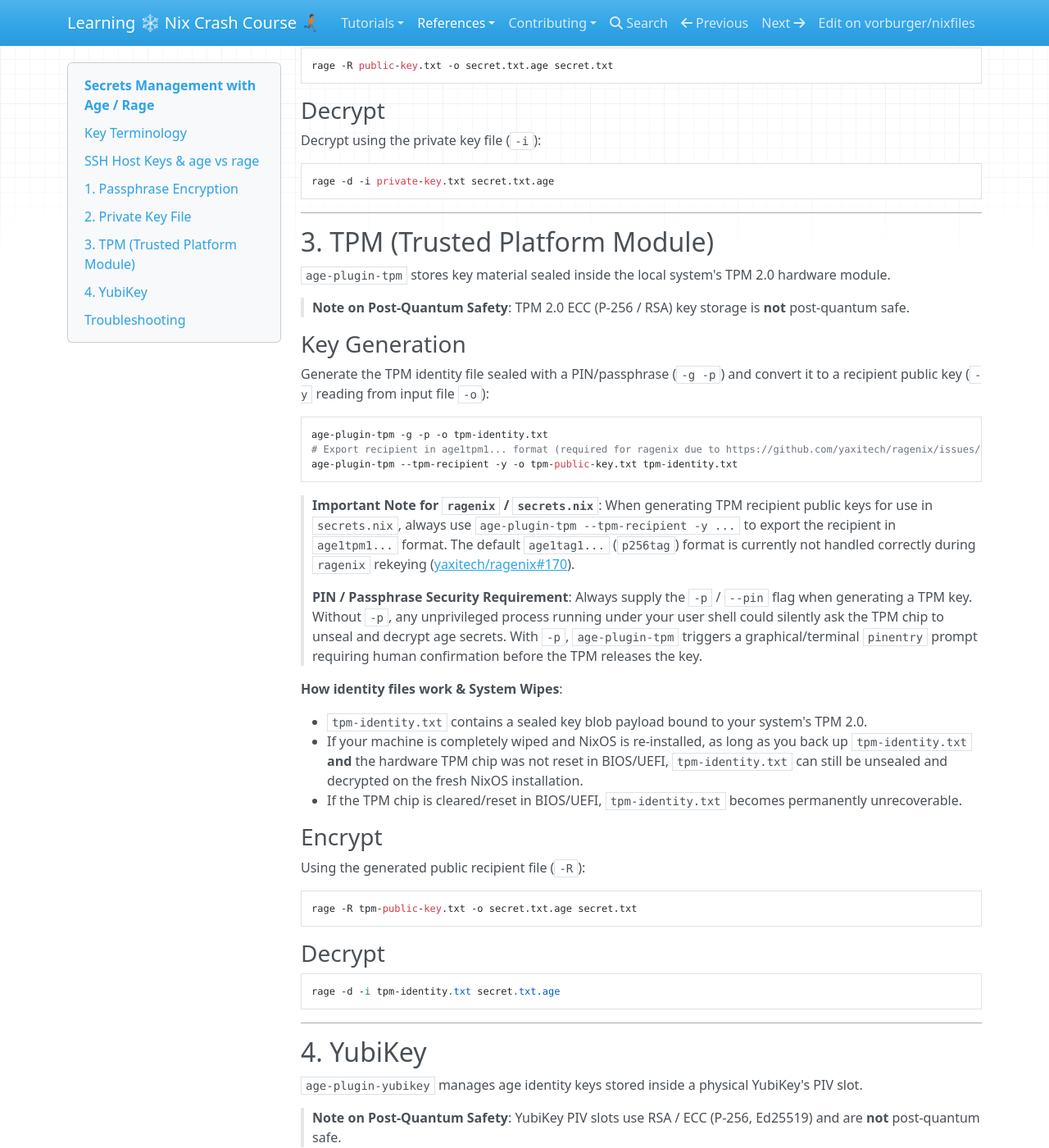
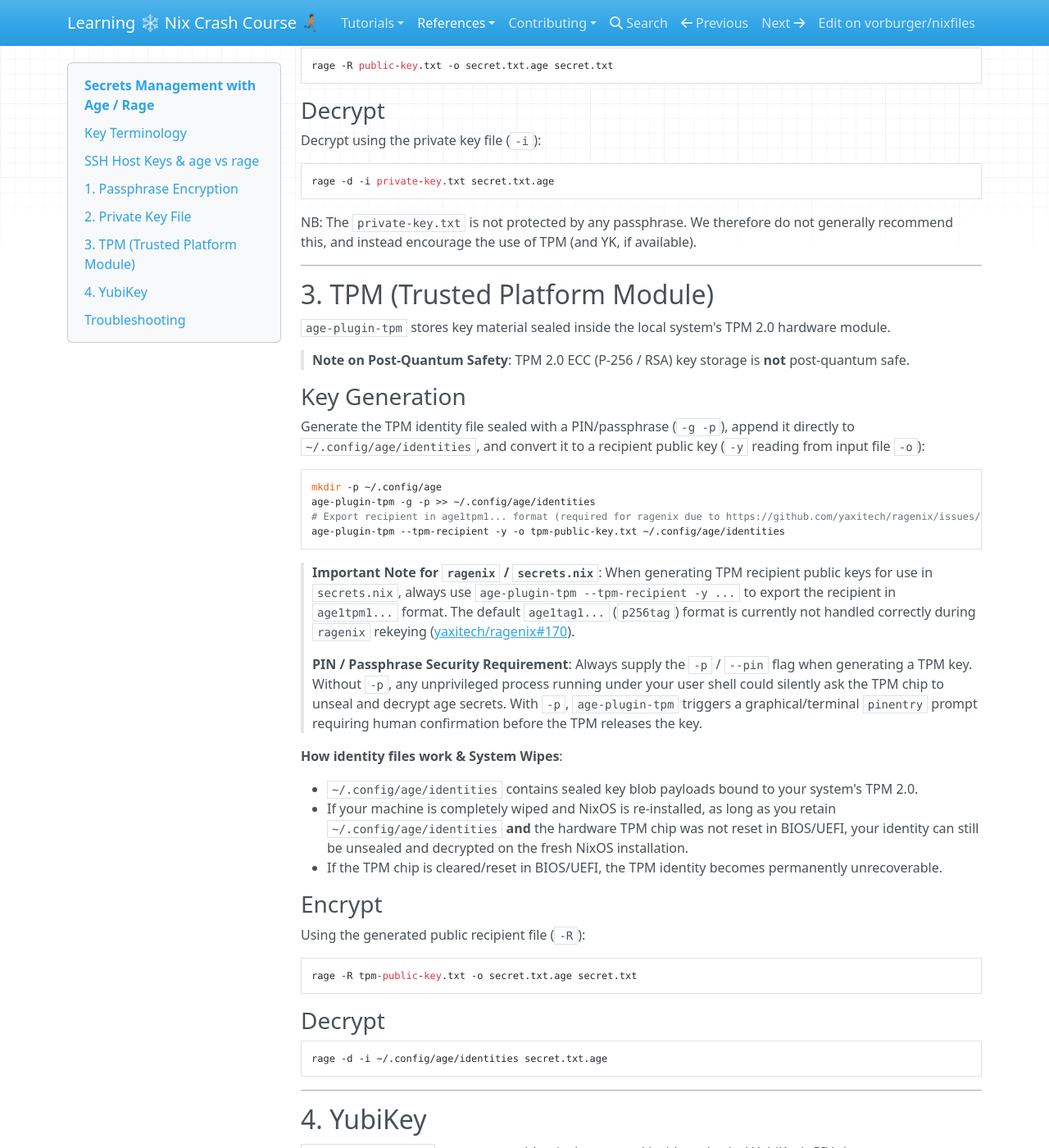
Before and after one commit to vorburger/nixfiles, an MkDocs documentation site: the page built from docs/docs/reference/age.md, in a window 1280 px wide and 1400 px high, scrolled down 1837 px. Shown: the whole window at 82% size. Built offline with MkDocs 1.6.1, drawn with Linux system fonts in a browser that asks for light colours; nearby versions of some CDN libraries; some of the changed text lies outside the part shown.

Commit message:
docs: Illustrate using >>~/.config/age/identities instead of tpm-identity.txt and yubikey-identity.txt

````diff
--- a/docs/docs/reference/age.md
+++ b/docs/docs/reference/age.md
@@ -88,6 +88,8 @@ Decrypt using the private key file (`-i`):
 rage -d -i private-key.txt secret.txt.age
 ```
 
+NB: The `private-key.txt` is not protected by any passphrase. We therefore do not generally recommend this, and instead encourage the use of TPM (and YK, if available).
+
 ---
 
 ## 3. TPM (Trusted Platform Module)
@@ -98,12 +100,13 @@ rage -d -i private-key.txt secret.txt.age
 
 ### Key Generation
 
-Generate the TPM identity file sealed with a PIN/passphrase (`-g -p`) and convert it to a recipient public key (`-y` reading from input file `-o`):
+Generate the TPM identity file sealed with a PIN/passphrase (`-g -p`), append it directly to `~/.config/age/identities`, and convert it to a recipient public key (`-y` reading from input file `-o`):
 
 ```bash
-age-plugin-tpm -g -p -o tpm-identity.txt
+mkdir -p ~/.config/age
+age-plugin-tpm -g -p >> ~/.config/age/identities
 # Export recipient in age1tpm1... format (required for ragenix due to https://github.com/yaxitech/ragenix/issues/170)
-age-plugin-tpm --tpm-recipient -y -o tpm-public-key.txt tpm-identity.txt
+age-plugin-tpm --tpm-recipient -y -o tpm-public-key.txt ~/.config/age/identities
 ```
 
 > **Important Note for `ragenix` / `secrets.nix`**:
@@ -114,9 +117,9 @@ age-plugin-tpm --tpm-recipient -y -o tpm-public-key.txt tpm-identity.txt
 
 **How identity files work & System Wipes**:
 
-- `tpm-identity.txt` contains a sealed key blob payload bound to your system's TPM 2.0.
-- If your machine is completely wiped and NixOS is re-installed, as long as you back up `tpm-identity.txt` **and** the hardware TPM chip was not reset in BIOS/UEFI, `tpm-identity.txt` can still be unsealed and decrypted on the fresh NixOS installation.
-- If the TPM chip is cleared/reset in BIOS/UEFI, `tpm-identity.txt` becomes permanently unrecoverable.
+- `~/.config/age/identities` contains sealed key blob payloads bound to your system's TPM 2.0.
+- If your machine is completely wiped and NixOS is re-installed, as long as you retain `~/.config/age/identities` **and** the hardware TPM chip was not reset in BIOS/UEFI, your identity can still be unsealed and decrypted on the fresh NixOS installation.
+- If the TPM chip is cleared/reset in BIOS/UEFI, the TPM identity becomes permanently unrecoverable.
 
 ### Encrypt
 
@@ -129,7 +132,7 @@ rage -R tpm-public-key.txt -o secret.txt.age secret.txt
 ### Decrypt
 
 ```bash
-rage -d -i tpm-identity.txt secret.txt.age
+rage -d -i ~/.config/age/identities secret.txt.age
 ```
 
 ---
@@ -176,14 +179,15 @@ Choose a new PIN/PUK: [hidden]
 AGE-PLUGIN-YUBIKEY-...
 
 
-$ age-plugin-yubikey --identity > yubikey-identity.txt
+$ mkdir -p ~/.config/age
+$ age-plugin-yubikey --identity >> ~/.config/age/identities
 $ age-plugin-yubikey --list > yubikey-public-key.txt
 ```
 
 **How identity files work & System Wipes**:
 
-- `yubikey-identity.txt` contains a stub reference (serial number, slot, public key) pointing to the secret key stored securely inside the physical YubiKey.
-- If your OS is wiped and re-installed, backing up `yubikey-identity.txt` (or re-running `age-plugin-yubikey --identity`) will allow you to decrypt files on the new installation using the same physical YubiKey.
+- `~/.config/age/identities` contains stub references (serial number, slot, public key) pointing to secret keys stored securely inside physical YubiKeys.
+- If your OS is wiped and re-installed, retaining `~/.config/age/identities` (or re-running `age-plugin-yubikey --identity >> ~/.config/age/identities`) will allow you to decrypt files on the new installation using the same physical YubiKey.
 
 ### Encrypt
 
@@ -196,7 +200,7 @@ rage -e -r $(cat yubikey-public-key.txt) -o secret.txt.age secret.txt
 ### Decrypt
 
 ```bash
-rage -d -i yubikey-identity.txt secret.txt.age
+rage -d -i ~/.config/age/identities secret.txt.age
 ```
 
 When decrypting, `rage` will prompt for your YubiKey PIN and require physical touch on the YubiKey hardware button.
````
